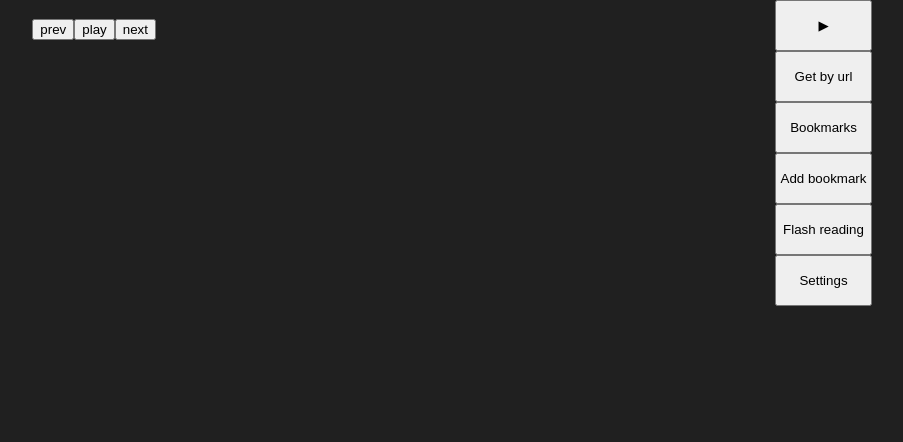
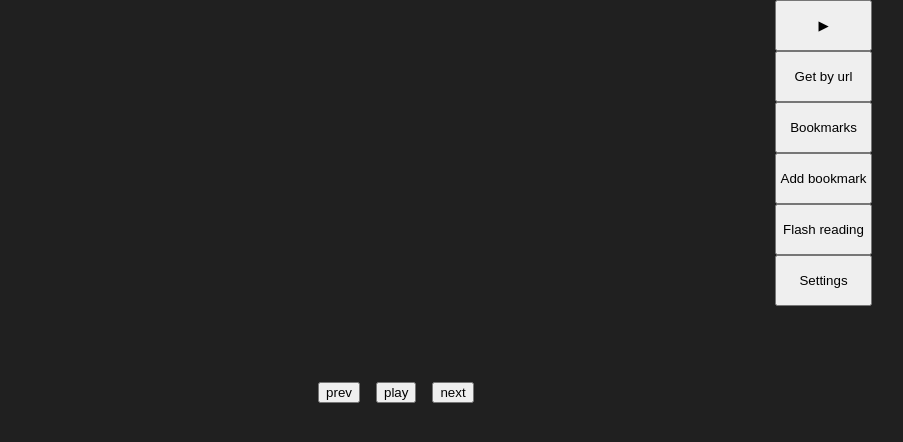
Before and after one commit to tahmdev/easyreader, a React (Create React App) app: page / in a window 1280 px wide. Both pictures are taken after a click on the button "Flash reading". Shown: the top 442 px of the page, without its empty margins (196-1099 px from the left). Built offline with nearby package versions, Linux system fonts and the light colour scheme.

Commit message:
Add flash reader font size + style flash reader

```diff
--- a/src/App.css
+++ b/src/App.css
@@ -9,6 +9,7 @@
   --reader-width: 727px;
   --hide-images: initial;
   --bookmark-color: rgba(255, 0, 0, 0.445);
+  --flash-font-size: 32px;
 }
 html,
 body,
@@ -21,8 +22,6 @@ body,
   height: 100%;
   background-color: var(--bg-color);
   font-family: var(--font-family);
-  font-size: var(--font-size);
-  line-height: var(--line-height);
 }
 .App {
   display: flex;
@@ -57,7 +56,13 @@ pre {
 .reader-wrapper img {
   max-width: 100%;
   height: auto;
+}
+
+/*Article*/
+.article-wrapper {
   display: var(--hide-images);
+  font-size: var(--font-size);
+  line-height: var(--line-height);
 }
 
 /*Sidebar*/
@@ -99,12 +104,17 @@ pre {
 }
 
 /*Settings*/
+.settings-wrapper {
+  padding-bottom: 1rem;
+}
 .settings-wrapper > * {
   display: flex;
   flex-direction: column;
+  padding-bottom: 1rem;
 }
 .settings-wrapper label > span {
   margin-right: 0.5rem;
+  line-height: 2rem;
 }
 
 /*In-reader Bookmark*/
@@ -122,7 +132,6 @@ pre {
 }
 
 /*Bookmarks*/
-
 .bookmark-container {
   display: flex;
   flex-direction: column;
@@ -141,3 +150,19 @@ pre {
   overflow: hidden;
   text-overflow: ellipsis;
 }
+
+/*Flash Reader*/
+.flash-reader {
+  display: flex;
+  flex-direction: column;
+  align-items: center;
+  justify-content: center;
+  height: 100%;
+  font-size: var(--flash-font-size);
+}
+.flash-controls {
+  display: flex;
+}
+.flash-controls > * {
+  margin: 0.5rem;
+}
--- a/src/components/Flash.tsx
+++ b/src/components/Flash.tsx
@@ -50,29 +50,38 @@ export const Flash: React.FC<Props> = () => {
   };
 
   useEffect(() => {
-    let smartSpeed = speed;
-    if (useSmartFlashing && text[flashIdx]) {
-      smartSpeed = speed * (text[flashIdx].length * 0.1);
-      smartSpeed =
-        smartSpeed < 1
-          ? Math.min(smartSpeed, speed * 1.25)
-          : Math.max(smartSpeed, speed * 0.75);
-    }
     if (playing) {
       timer.current = setTimeout(() => {
         next();
-      }, smartSpeed);
+      }, calculateSmartSpeed(speed));
     } else {
       clearInterval(timer.current);
     }
   }, [playing, next]);
 
+  const calculateSmartSpeed = (speed: number) => {
+    if (text[flashIdx].includes(".")) {
+      return speed * 1.8;
+    }
+    if (useSmartFlashing && text[flashIdx]) {
+      let smartSpeed = speed * (text[flashIdx].length * 0.1);
+      smartSpeed =
+        smartSpeed < 1
+          ? Math.min(smartSpeed, speed * 1.25)
+          : Math.max(smartSpeed, speed * 0.75);
+      return smartSpeed;
+    }
+    return speed;
+  };
+
   return (
     <div className="flash-reader">
       <p> {text[flashIdx]} </p>
-      <button onClick={prev}>prev</button>
-      <button onClick={() => setPlaying(!playing)}>play</button>
-      <button onClick={next}>next</button>
+      <div className="flash-controls">
+        <button onClick={prev}>prev</button>
+        <button onClick={() => setPlaying(!playing)}>play</button>
+        <button onClick={next}>next</button>
+      </div>
     </div>
   );
 };
--- a/src/components/Reader.tsx
+++ b/src/components/Reader.tsx
@@ -101,6 +101,7 @@ export const Reader: React.FC<Props> = () => {
       <div className="reader-wrapper" ref={readerRef}>
         {article && display === "reader" && (
           <div
+            className="article-wrapper"
             ref={articleRef}
             dangerouslySetInnerHTML={{ __html: article.content }}
           />
--- a/src/redux/slices/settingSlice.ts
+++ b/src/redux/slices/settingSlice.ts
@@ -128,7 +128,14 @@ if (localSettings) {
         {
           label: "Use smart flashing",
           type: "checkbox",
-          value: false,
+          value: true,
+        },
+        {
+          label: "Font Size",
+          type: "number",
+          value: 32,
+          suffix: "px",
+          property: "--flash-font-size",
         },
       ],
     },
```
